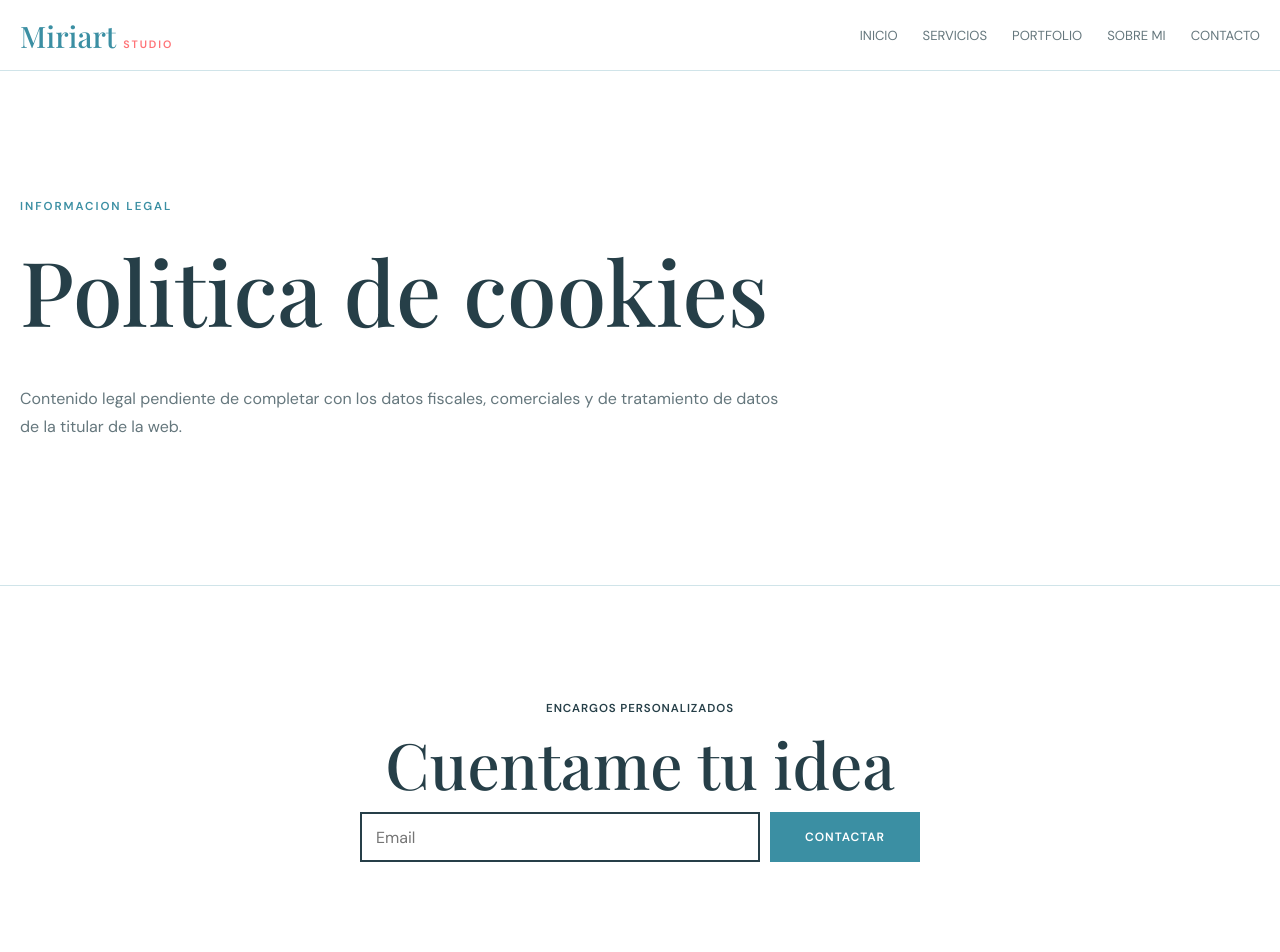
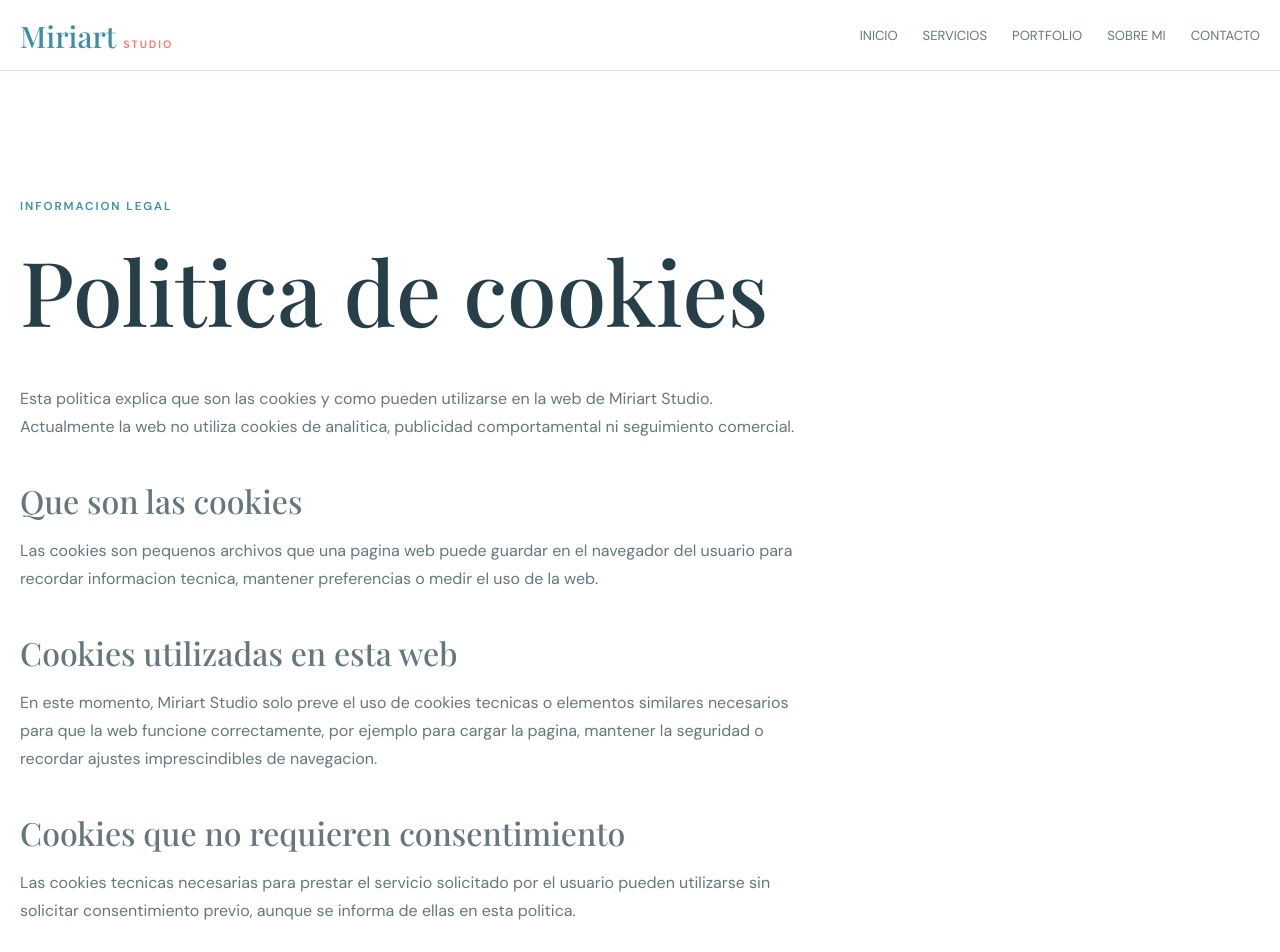
Before and after one commit to hernanescorp/brice-evento, a React (Vite) app: page /cookies in a window 1280 px wide. Shown: the top 952 px of the page. Built offline with nearby package versions, Linux system fonts and the light colour scheme; a web font is replaced by a local one.

Commit message:
feat: add CookiesPage component with legal information and update routing

```diff
--- a/src/App.jsx
+++ b/src/App.jsx
@@ -510,6 +510,75 @@ function PrivacyPage() {
   );
 }
 
+function CookiesPage() {
+  return (
+    <section className="page-section legal-page">
+      <p className="eyebrow">Informacion legal</p>
+      <h1>Politica de cookies</h1>
+
+      <div className="legal-content">
+        <p>
+          Esta politica explica que son las cookies y como pueden utilizarse en
+          la web de Miriart Studio. Actualmente la web no utiliza cookies de
+          analitica, publicidad comportamental ni seguimiento comercial.
+        </p>
+
+        <h2>Que son las cookies</h2>
+        <p>
+          Las cookies son pequenos archivos que una pagina web puede guardar en
+          el navegador del usuario para recordar informacion tecnica, mantener
+          preferencias o medir el uso de la web.
+        </p>
+
+        <h2>Cookies utilizadas en esta web</h2>
+        <p>
+          En este momento, Miriart Studio solo preve el uso de cookies tecnicas
+          o elementos similares necesarios para que la web funcione
+          correctamente, por ejemplo para cargar la pagina, mantener la seguridad
+          o recordar ajustes imprescindibles de navegacion.
+        </p>
+
+        <h2>Cookies que no requieren consentimiento</h2>
+        <p>
+          Las cookies tecnicas necesarias para prestar el servicio solicitado por
+          el usuario pueden utilizarse sin solicitar consentimiento previo,
+          aunque se informa de ellas en esta politica.
+        </p>
+
+        <h2>Cookies de analitica o publicidad</h2>
+        <p>
+          Actualmente no se instalan cookies de Google Analytics, Meta Pixel,
+          TikTok Pixel, publicidad personalizada ni herramientas equivalentes.
+          Si en el futuro se incorporan cookies no necesarias, se mostrara un
+          banner o panel de configuracion para que el usuario pueda aceptarlas,
+          rechazarlas o modificar su eleccion antes de que se instalen.
+        </p>
+
+        <h2>Gestion desde el navegador</h2>
+        <p>
+          El usuario puede bloquear, eliminar o limitar las cookies desde la
+          configuracion de su navegador. La desactivacion de cookies tecnicas
+          puede afectar al funcionamiento normal de algunas partes de la web.
+        </p>
+
+        <h2>Cambios en la politica</h2>
+        <p>
+          Esta politica puede actualizarse si cambian las herramientas tecnicas
+          utilizadas en la web o si se incorporan servicios de medicion,
+          publicidad o contenidos de terceros. Ultima actualizacion: agosto de
+          2026.
+        </p>
+
+        <h2>Contacto</h2>
+        <p>
+          Para cualquier duda sobre esta politica puedes escribir a{" "}
+          <a href="mailto:miriart.studio@gmail.com">miriart.studio@gmail.com</a>.
+        </p>
+      </div>
+    </section>
+  );
+}
+
 function App() {
   return (
     <BrowserRouter>
@@ -526,7 +595,7 @@ function App() {
           <Route path="/contacto" element={<ContactPage />} />
           <Route path="/aviso-legal" element={<LegalPage title="Aviso legal" />} />
           <Route path="/privacidad" element={<PrivacyPage />} />
-          <Route path="/cookies" element={<LegalPage title="Politica de cookies" />} />
+          <Route path="/cookies" element={<CookiesPage />} />
         </Routes>
       </main>
 
```
